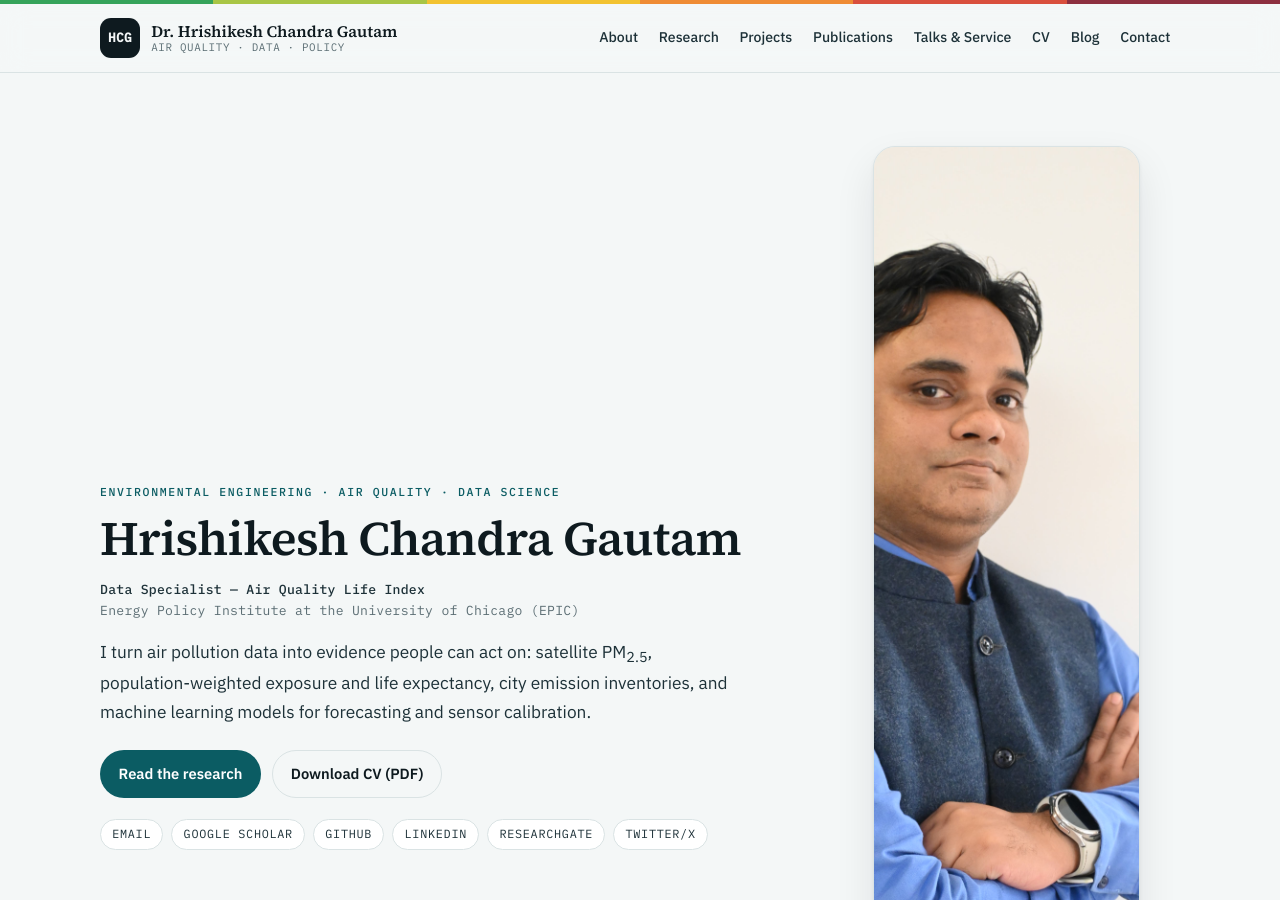
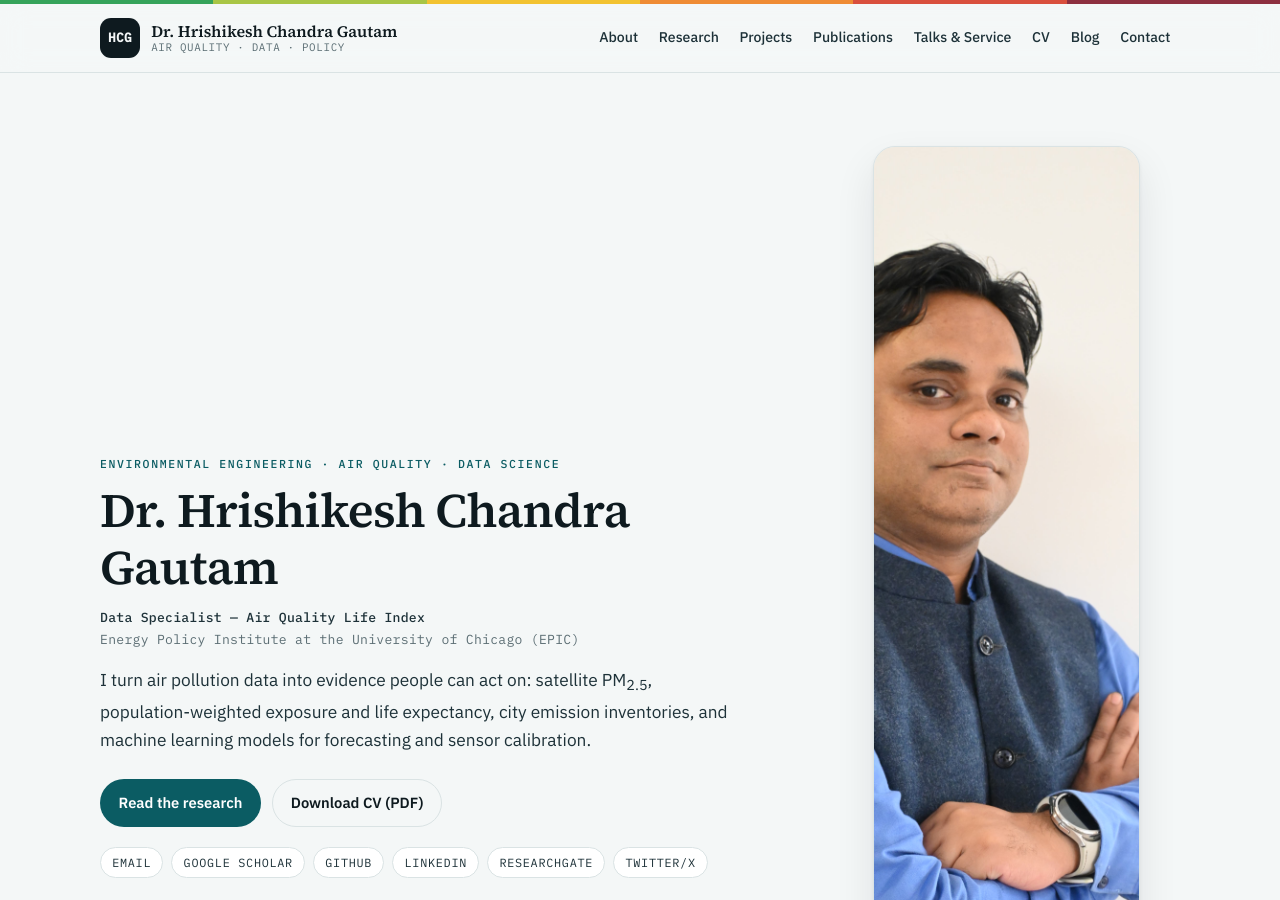
Before and after one commit to hcgautam/hcgautam, a Jekyll site: the page built from index.md, in a window 1280 px wide and 900 px high. Built offline with Jekyll 4.4.1, drawn with Linux system fonts in a browser that asks for light colours.

Commit message:
Update name to include 'Dr.' prefix

```diff
--- a/index.md
+++ b/index.md
@@ -7,7 +7,7 @@ description: "Dr. Hrishikesh Chandra Gautam — air quality researcher working o
 <section class="hero">
   <div>
     <p class="eyebrow eyebrow--accent">Environmental engineering · Air quality · Data science</p>
-    <h1>Hrishikesh Chandra Gautam</h1>
+    <h1> Dr. Hrishikesh Chandra Gautam</h1>
     <p class="hero__role">
       <strong>Data Specialist — Air Quality Life Index</strong><br>
       Energy Policy Institute at the University of Chicago (EPIC)
```
